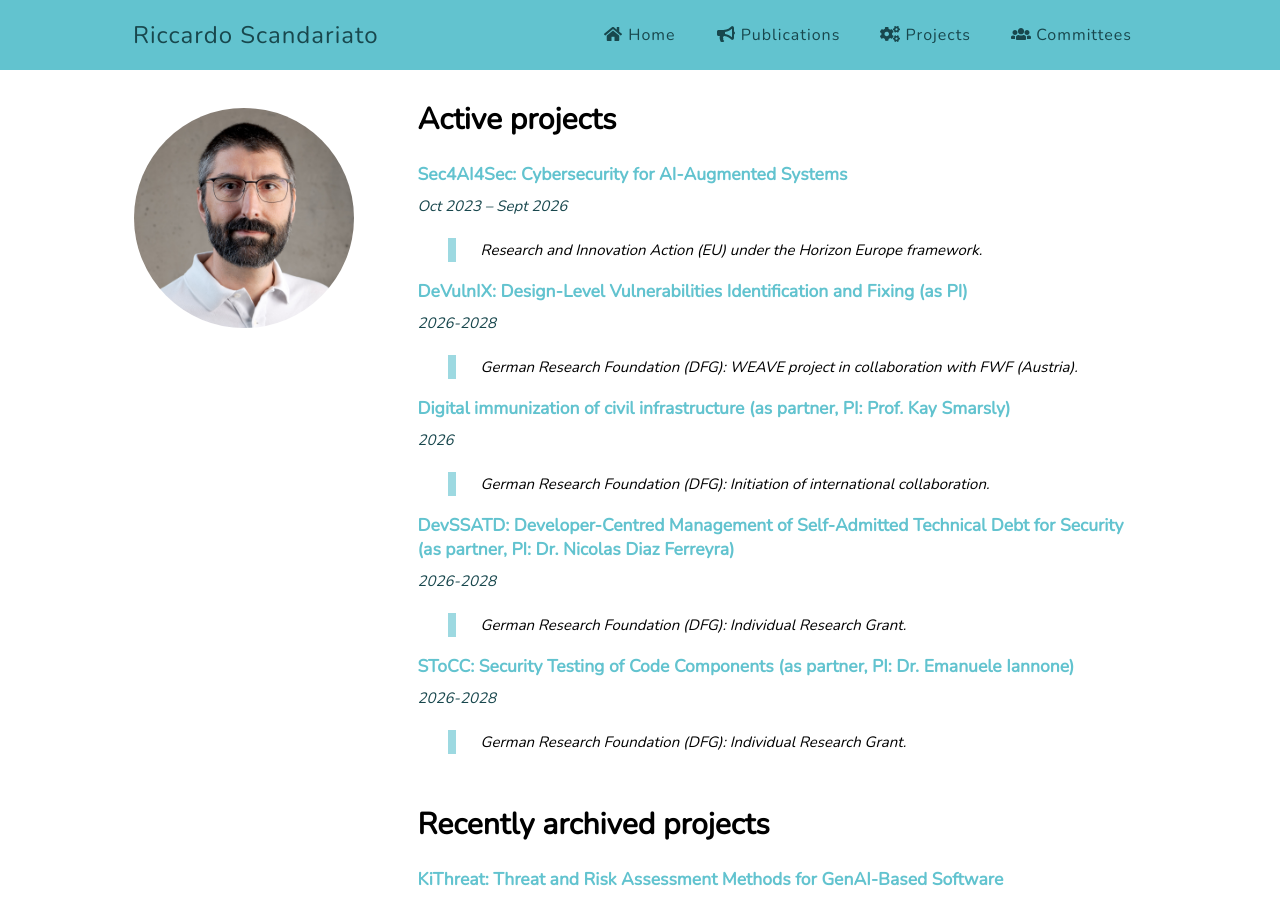
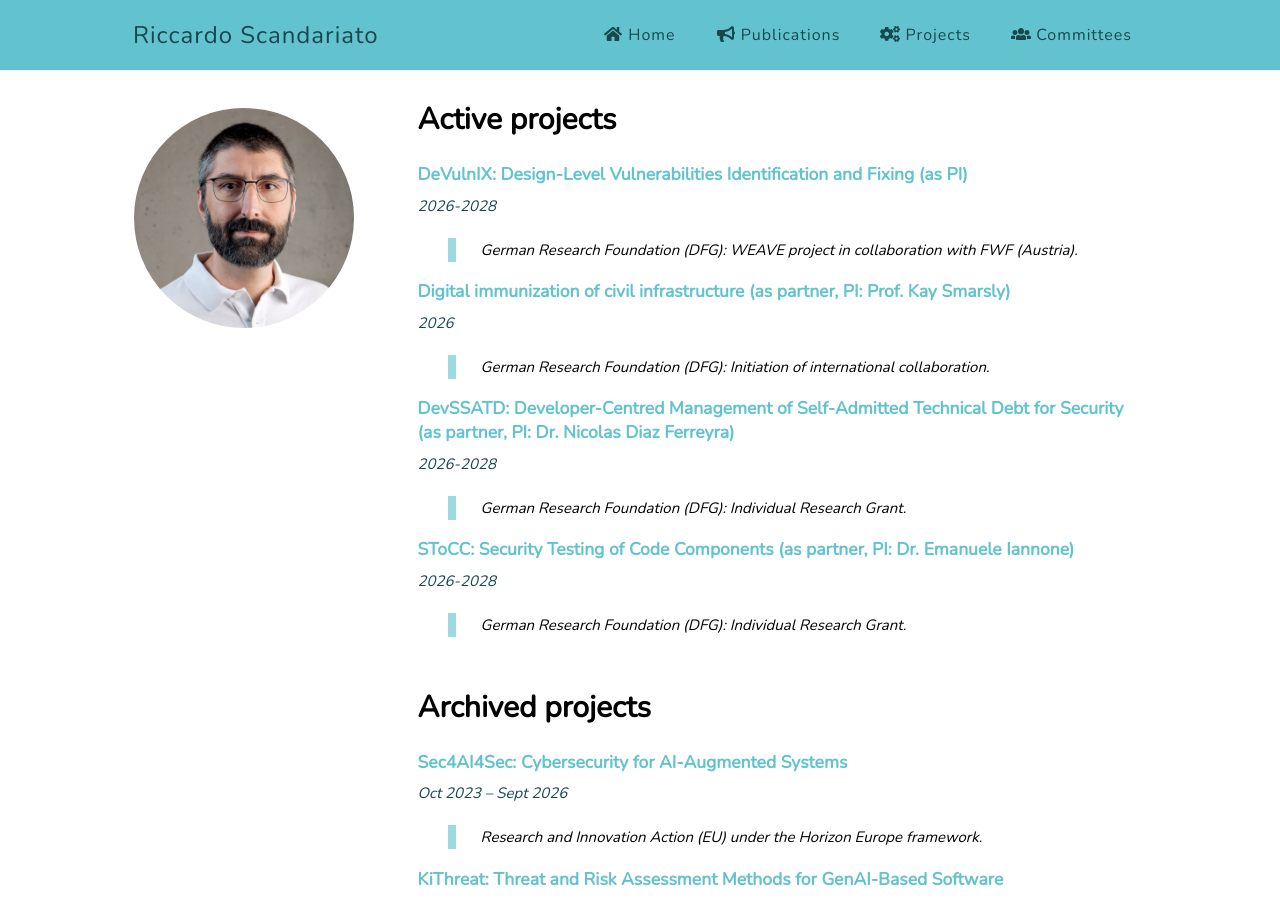
Before and after one commit to riccardoscandariato/riccardoscandariato.github.io, a Jekyll site: the page built from projects.md, in a window 1280 px wide and 900 px high. Built offline with Jekyll 4.4.1, drawn with Linux system fonts in a browser that asks for light colours; part of the change alters nothing that is shown.

Commit message:
projects

```diff
--- a/projects.md
+++ b/projects.md
@@ -3,12 +3,6 @@ layout: default
 
 title: Active projects
 ---
-
-<h3><a href="https://sec4ai4sec.eu" target="_blank">Sec4AI4Sec: Cybersecurity for AI-Augmented Systems</a></h3>
-<h4 class="subtitle">Oct 2023 &ndash; Sept 2026</h4>
-<blockquote>
-Research and Innovation Action (EU) under the Horizon Europe framework.
-</blockquote>
 
 <h3>DeVulnIX: Design-Level Vulnerabilities Identification and Fixing (as PI)</h3>
 <h4 class="subtitle">2026-2028</h4>
@@ -36,7 +30,13 @@ German Research Foundation (DFG): Individual Research Grant.
 
 <br/>
 
-<h1>Recently archived projects</h1>
+<h1>Archived projects</h1>
+
+<h3><a href="https://sec4ai4sec.eu" target="_blank">Sec4AI4Sec: Cybersecurity for AI-Augmented Systems</a></h3>
+<h4 class="subtitle">Oct 2023 &ndash; Sept 2026</h4>
+<blockquote>
+Research and Innovation Action (EU) under the Horizon Europe framework.
+</blockquote>
 
 <h3>KiThreat: Threat and Risk Assessment Methods for GenAI-Based Software</h3>
 <h4 class="subtitle">2025</h4>
```
